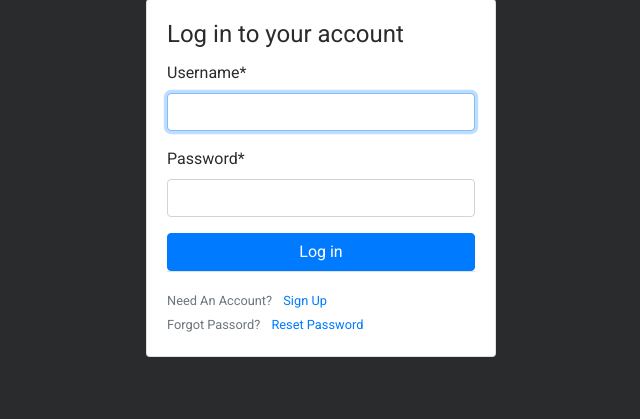
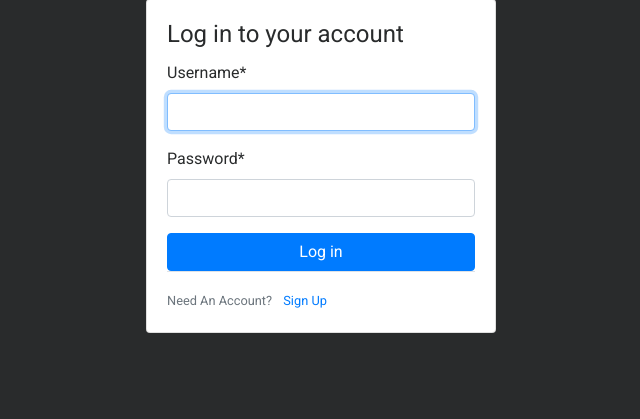
Before and after one commit to AlexandruSerban321/resume, a Django app: page /login/ in a window 1280 px wide. Shown: the part 139-558 px from the top of the page, without its empty margins (319-959 px from the left). Run offline with Django 3.2, Linux system fonts and the light colour scheme; some libraries are stand-ins or nearby versions; some web fonts are replaced.

Commit message:
commented the password reset link due to issues with email sending

```diff
--- a/templates/registration/login.html
+++ b/templates/registration/login.html
@@ -21,8 +21,8 @@
             </small>
             <br>
             <small class="text-muted">
-                Forgot Passord? <a class="ml-2" href="{% url 'password_reset'%}">Reset Password</a>
-            </small>
+                <!-- Forgot Passord? <a class="ml-2" href="{% url 'password_reset'%}">Reset Password</a>
+            </small> -->
         </div>
     </div>
 </div>
```
